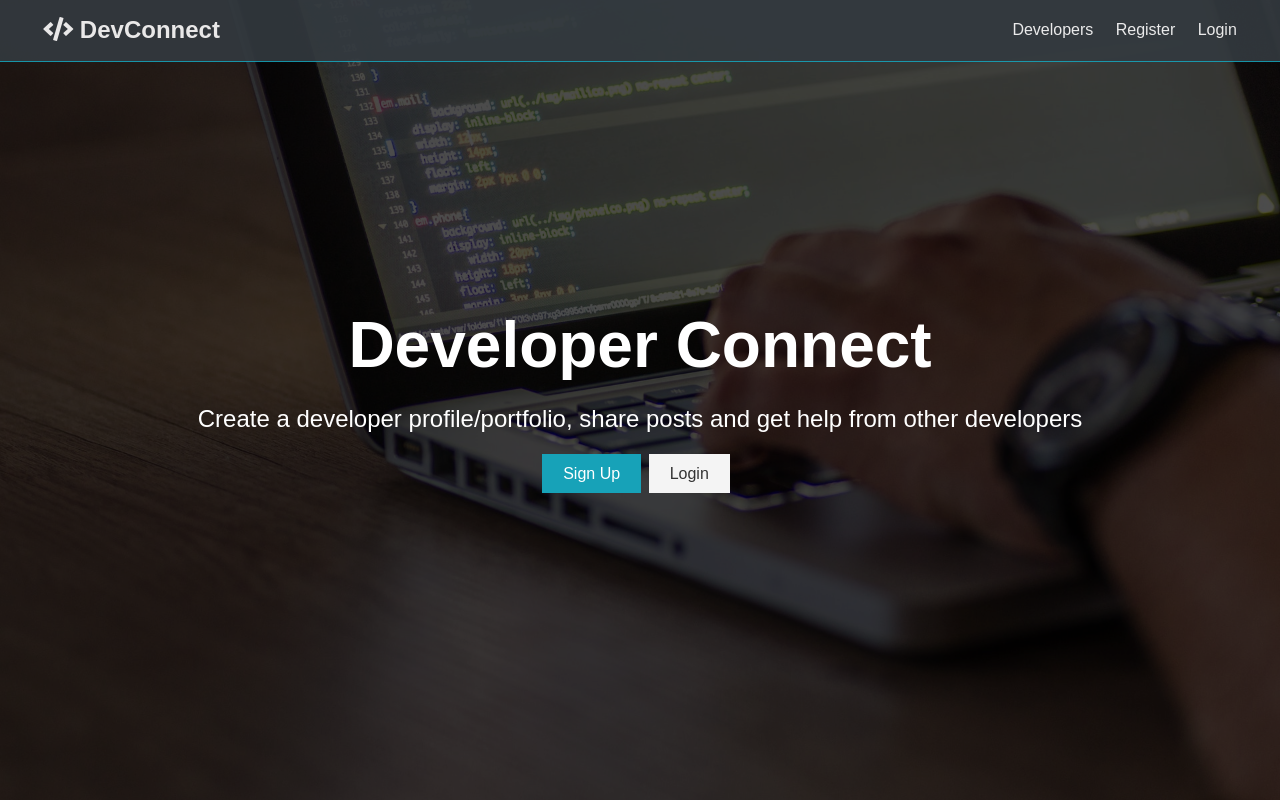
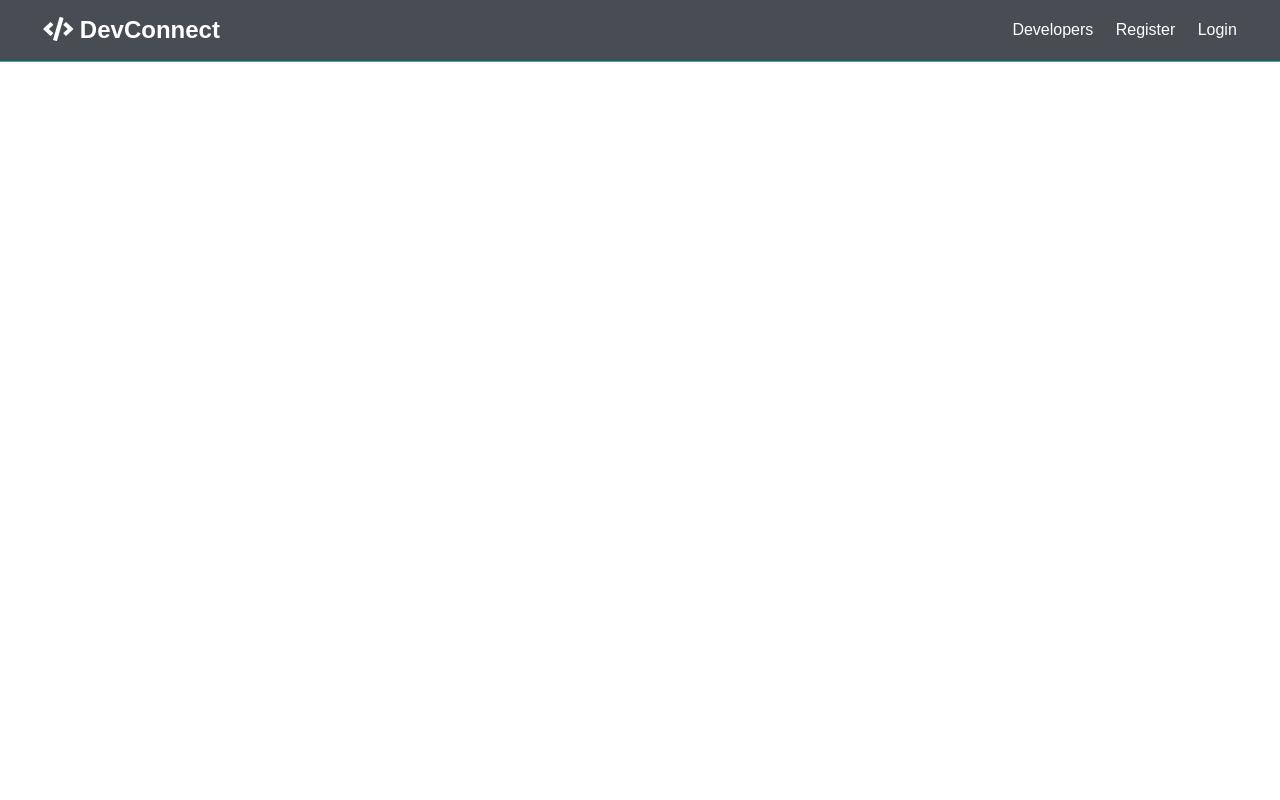
Before and after one commit to seabassgonzalez/devnet, a React (Create React App) app in the folder client/: page /register in a window 1280 px wide. Built offline with nearby package versions, Linux system fonts and the light colour scheme.

Commit message:
mport Router Route and Switch wrap components to be rendered in Router, initial Login and Register components

```diff
--- a/client/src/App.js
+++ b/client/src/App.js
@@ -1,13 +1,16 @@
 import React, { Fragment } from 'react';
+import { BrowserRouter as Router, Route, Switch } from 'react-router-dom';
 import Navbar from './components/layout/Navbar';
 import Landing from './components/layout/Landing';
 import './App.css';
 
 const App = () => (
-  <Fragment>
-    <Navbar />
-    <Landing />
-  </Fragment>
+  <Router>
+    <Fragment>
+      <Navbar />
+      <Route exact path="/" component={ Landing } />
+    </Fragment>
+  </Router>
 );
 
 export default App;
```
Also changed, not shown: client/src/components/auth/Login.js (added), client/src/components/auth/Register.js (added).
